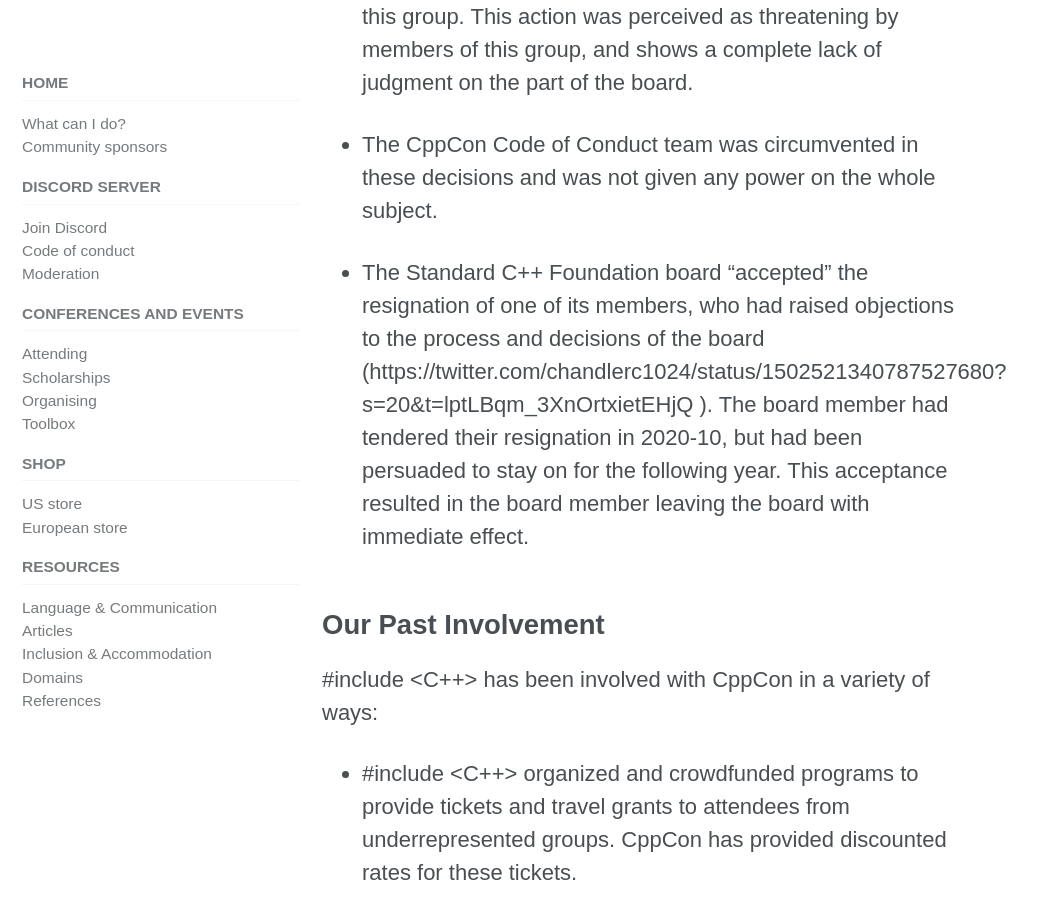
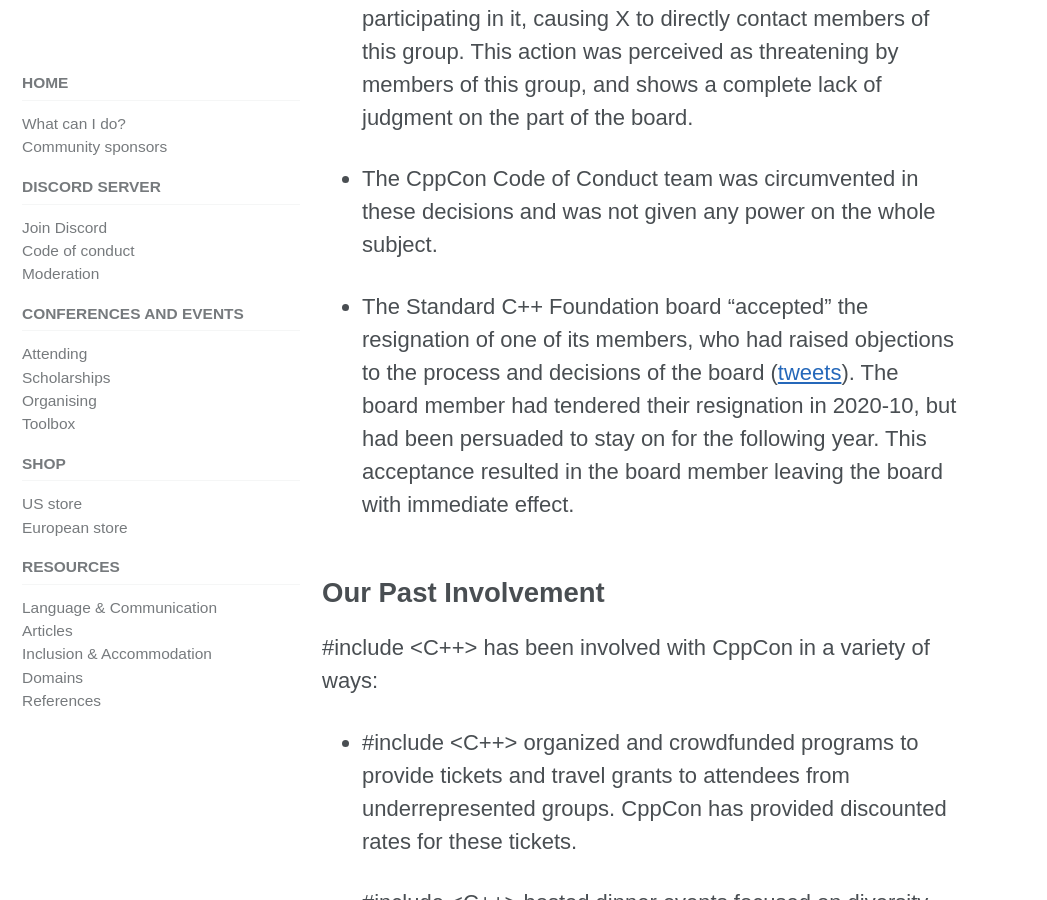
Before and after one commit to include-cpp/include-cpp.github.io, a Jekyll site: the page built from posts/communication-cppcon.md, in a window 1280 px wide and 900 px high, scrolled down 3188 px. Shown: the whole window, without its empty margins (0-1047 px from the left). Built offline with Jekyll 4.4.1, drawn with Linux system fonts in a browser that asks for light colours; cached includes are drawn as plain includes; nearby versions of some CDN libraries; some of the changed text lies outside the part shown.

Commit message:
Other formatting issues and slight disambiguation

```diff
--- a/posts/communication-cppcon.md
+++ b/posts/communication-cppcon.md
@@ -1,6 +1,6 @@
 ---
 layout: archive
-title: "#include <C++> Position on CppCon Safety"
+title: "#include ＜C++＞ Position on CppCon Safety"
 ---
 
 ## Content Warning
@@ -56,7 +56,7 @@ At several points during the meetings leading to CppCon’s decision regarding t
 
 * The CppCon Code of Conduct team was circumvented in these decisions and was not given any power on the whole subject.
 
-* The Standard C++ Foundation board “accepted” the resignation of one of its members, who had raised objections to the process and decisions of the board (https://twitter.com/chandlerc1024/status/1502521340787527680?s=20&t=lptLBqm_3XnOrtxietEHjQ ). The board member had tendered their resignation in 2020-10, but had been persuaded to stay on for the following year. This acceptance resulted in the board member leaving the board with immediate effect.
+* The Standard C++ Foundation board “accepted” the resignation of one of its members, who had raised objections to the process and decisions of the board ([tweets](https://twitter.com/chandlerc1024/status/1502521340787527680?s=20&t=lptLBqm_3XnOrtxietEHjQ)). The board member had tendered their resignation in 2020-10, but had been persuaded to stay on for the following year. This acceptance resulted in the board member leaving the board with immediate effect.
 
 ## Our Past Involvement
 
```
Also changed, not shown: other parts of posts/communication-cppcon.md (+1 -1 lines).
